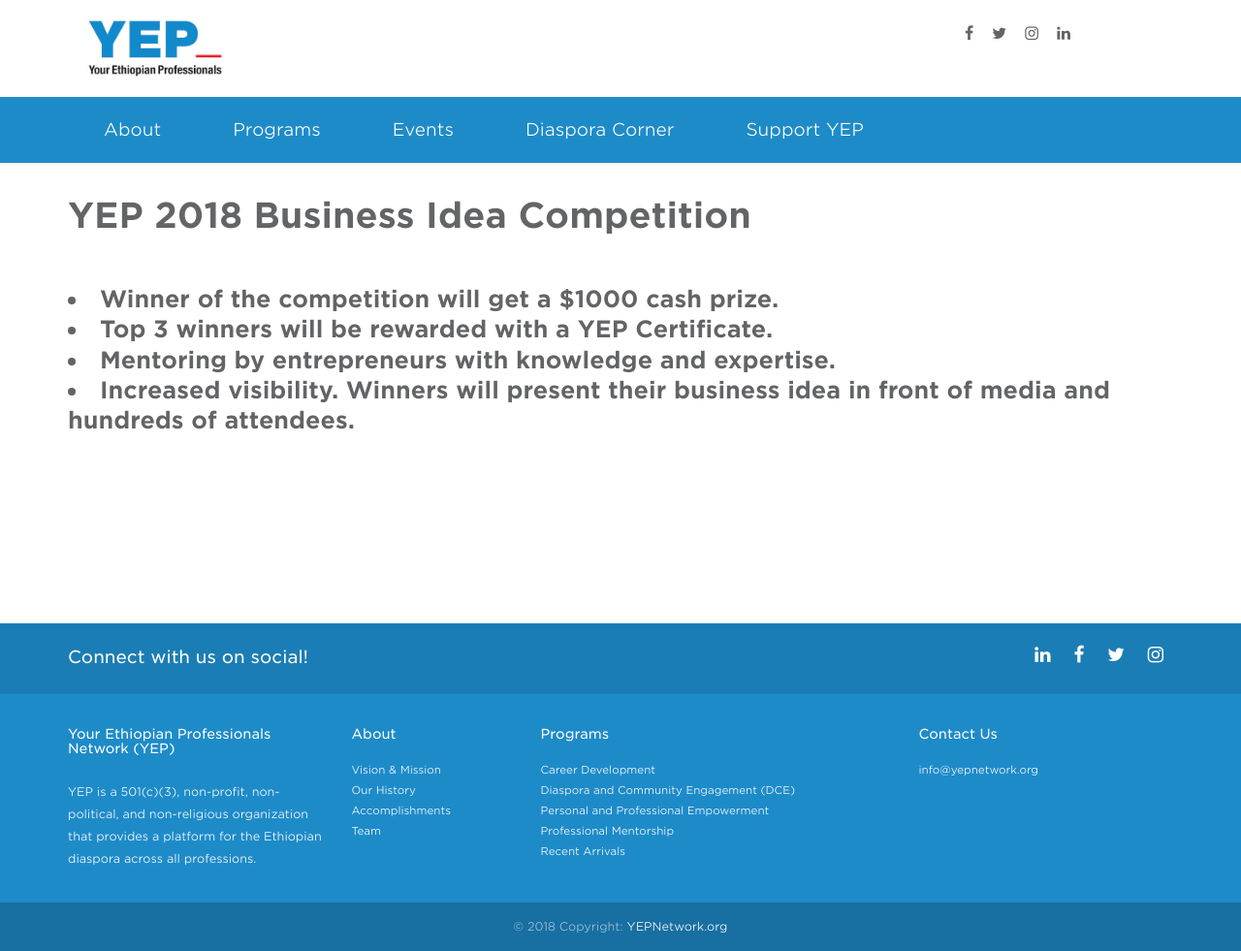
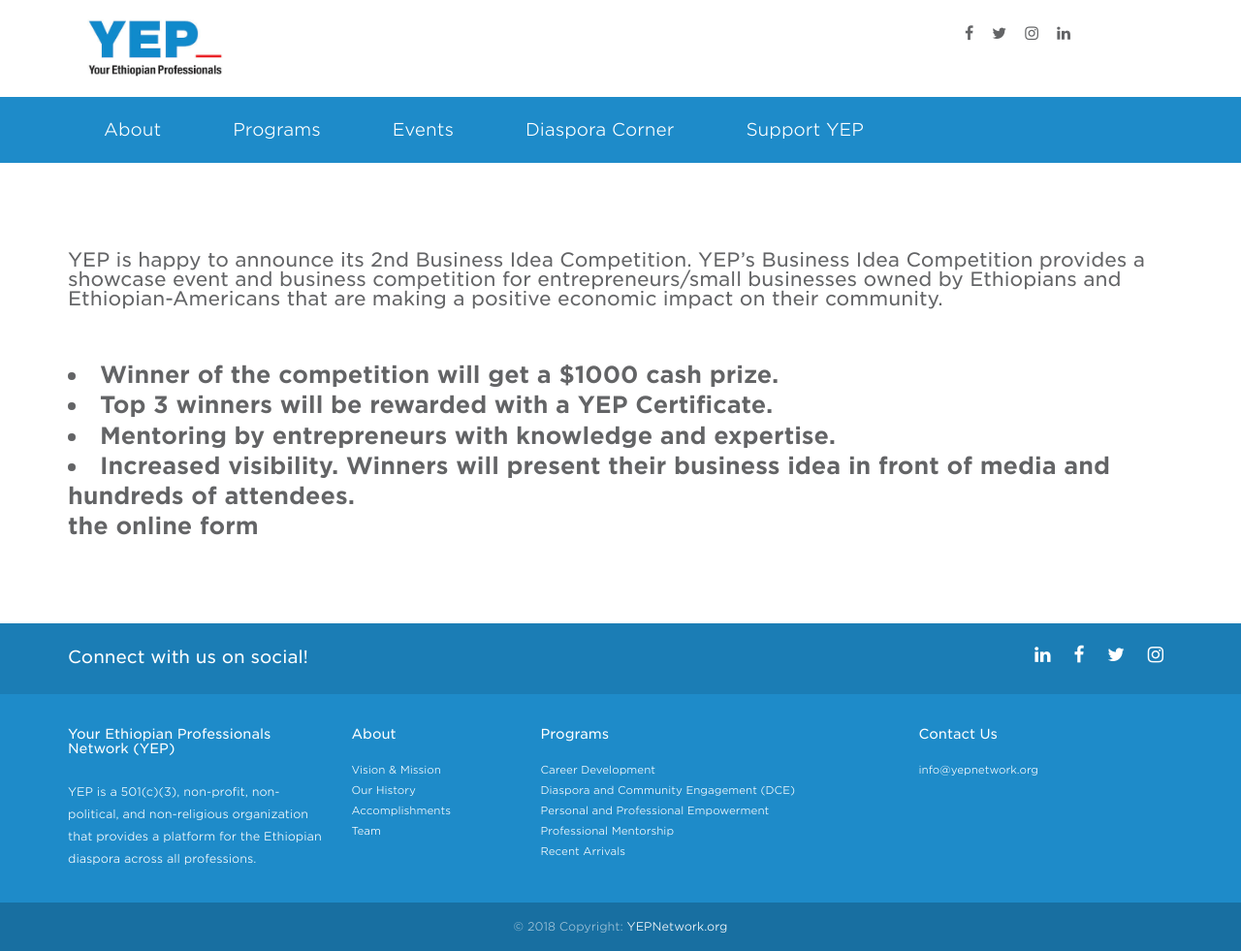
Before and after one commit to YEPNetwork/yepnetwork.github.io, a Jekyll site: the page built from _pages/business-idea.html, in a window 1280 px wide. Shown: the whole page at 97% size. Built offline with Jekyll 4.4.1, drawn with Linux system fonts in a browser that asks for light colours; nearby versions of some CDN libraries.

Commit message:
Update business-idea.html

```diff
--- a/_pages/business-idea.html
+++ b/_pages/business-idea.html
@@ -4,8 +4,9 @@
 permalink: /business-idea/
 body_class: business idea
 ---
-<h1 class="margin-top-4">YEP 2018 Business Idea Competition </h1>
-<p YEP is happy to announce its 2nd Business Idea Competition. YEP’s Business Idea Competition provides a showcase event and business competition for entrepreneurs/small businesses owned by Ethiopians and Ethiopian-Americans that are making a positive economic impact on their community. </p>
+<h1 YEP 2018 Business Idea Competition </h1>
+<p class="intro">
+ YEP is happy to announce its 2nd Business Idea Competition. YEP’s Business Idea Competition provides a showcase event and business competition for entrepreneurs/small businesses owned by Ethiopians and Ethiopian-Americans that are making a positive economic impact on their community. </p>
 <h2 MISSION </h2>
 <p Provide a showcase event and business competition for entrepreneurs/small businesses owned by Ethiopians and Ethiopian-Americans that are making a positive economic impact on their community.</p>
 <p For the purposes of this competition, only startup and early stage businesses are considered. These businesses are defined as any business with less than $75,000 in gross sales. </p>
@@ -28,3 +29,4 @@
 <li> Top 3 winners will be rewarded with a YEP Certificate.</li>
 <li> Mentoring by entrepreneurs with knowledge and expertise.</li>
 <li> Increased visibility. Winners will present their business idea in front of media and hundreds of attendees.</li>
+<p Submit your application before April 30, 2018 by completing  <a href="https://goo.gl/xh64gB"> the online form </a> </p>
```
